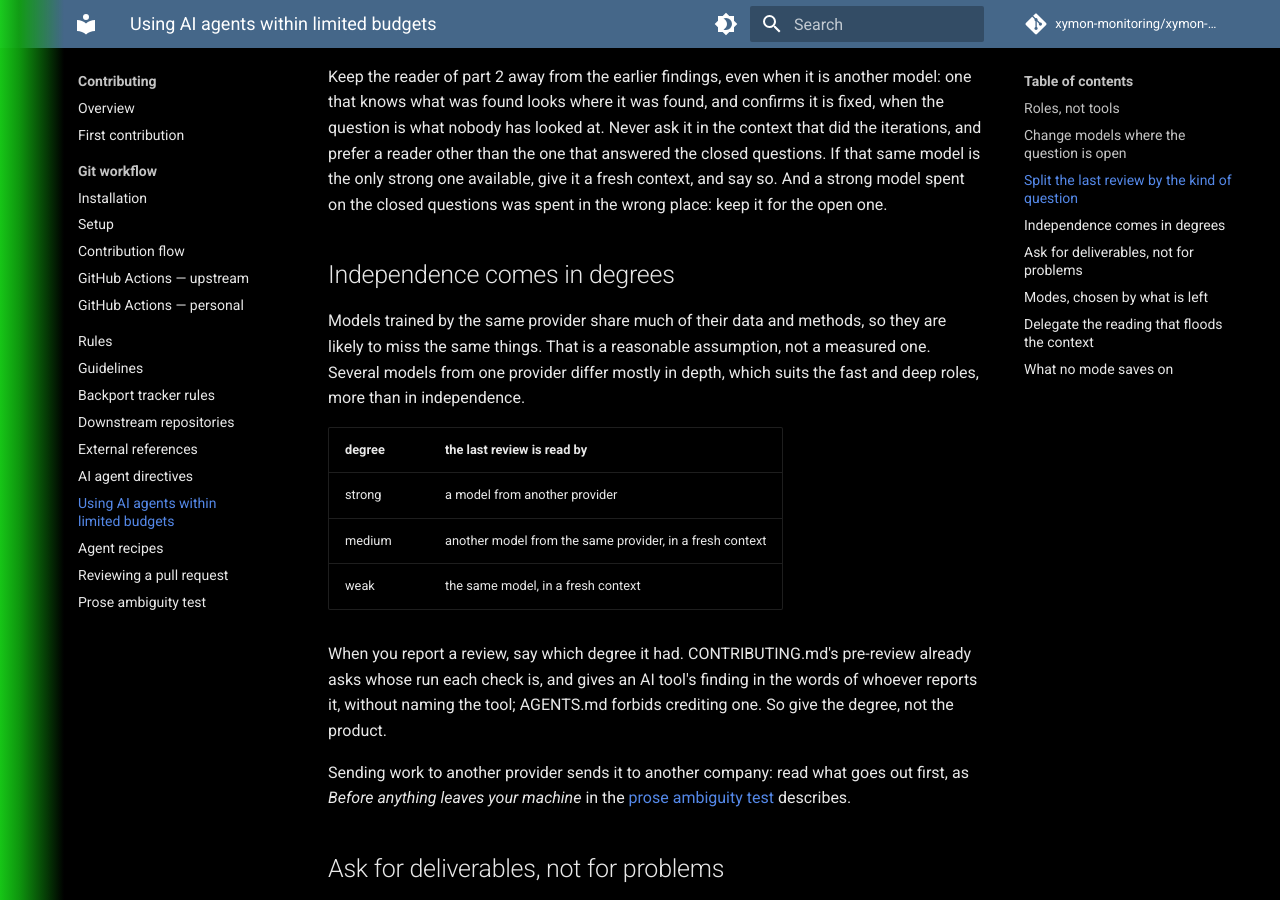
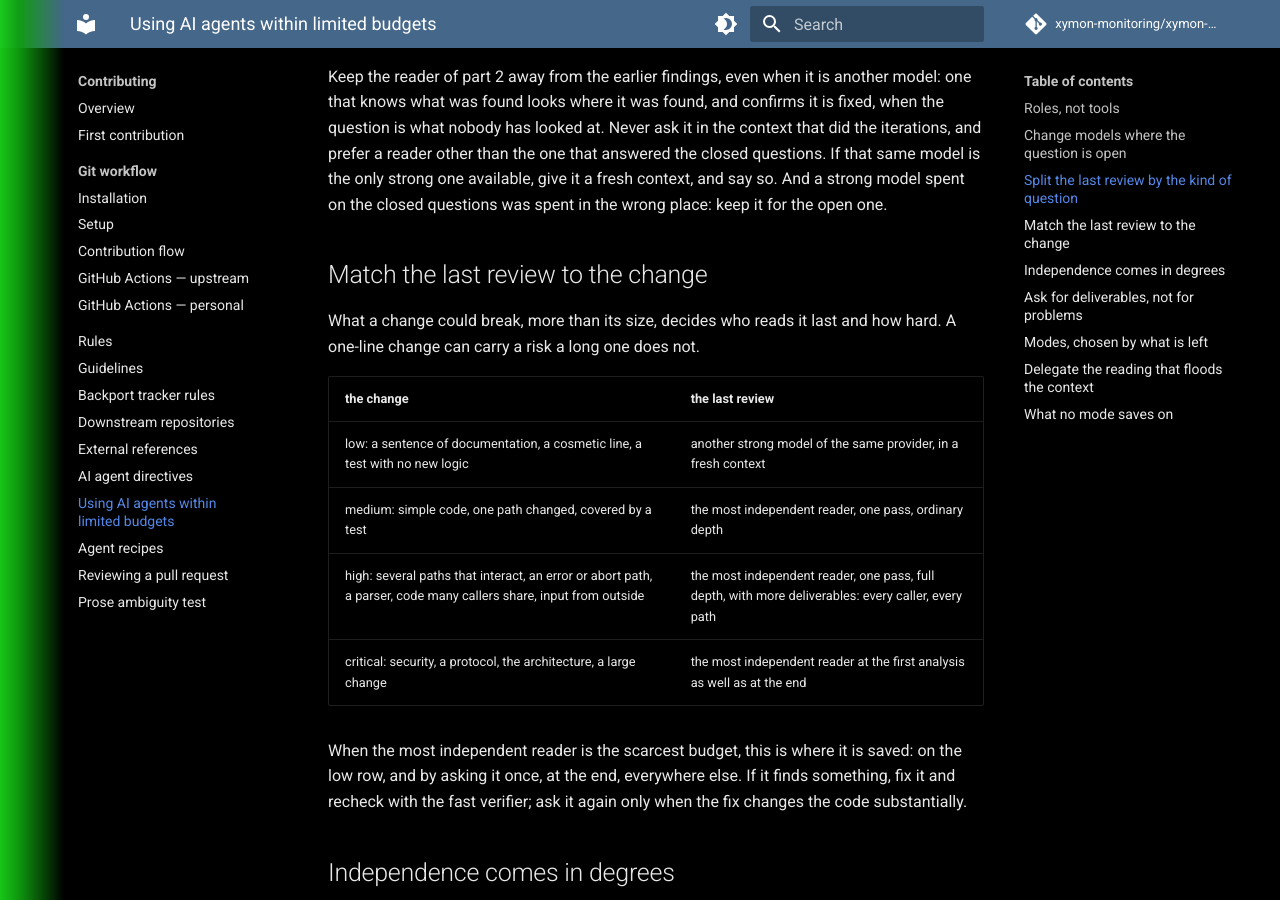
Before and after one commit to xymon-monitoring/xymon-wiki, an MkDocs documentation site: the page built from docs/contributing/agent-usage.md, in a window 1280 px wide and 900 px high, scrolled down 1812 px. Built offline with MkDocs 1.6.1 and Material for MkDocs 9.7.7, drawn with Linux system fonts in a browser that asks for light colours; comment, search, counter and statistics services are not loaded.

Commit message:
contributing: match agent-usage's last review to the change
What a change could break, more than its size, now decides who reads it last
and how hard: another model of the same provider for a documentation
sentence or a cosmetic line, the most independent reader once at ordinary or
full depth for code, and at the first analysis too for security, protocol or
architecture changes. It also says where a scarce independent reader is
saved, and when to ask it again.

```diff
--- a/docs/contributing/agent-usage.md
+++ b/docs/contributing/agent-usage.md
@@ -71,6 +71,23 @@ strong one available, give it a fresh context, and say so. And a strong model
 spent on the closed questions was spent in the wrong place: keep it for the
 open one.
 
+## Match the last review to the change
+
+What a change could break, more than its size, decides who reads it last and
+how hard. A one-line change can carry a risk a long one does not.
+
+| the change | the last review |
+|---|---|
+| low: a sentence of documentation, a cosmetic line, a test with no new logic | another strong model of the same provider, in a fresh context |
+| medium: simple code, one path changed, covered by a test | the most independent reader, one pass, ordinary depth |
+| high: several paths that interact, an error or abort path, a parser, code many callers share, input from outside | the most independent reader, one pass, full depth, with more deliverables: every caller, every path |
+| critical: security, a protocol, the architecture, a large change | the most independent reader at the first analysis as well as at the end |
+
+When the most independent reader is the scarcest budget, this is where it is
+saved: on the low row, and by asking it once, at the end, everywhere else. If
+it finds something, fix it and recheck with the fast verifier; ask it again
+only when the fix changes the code substantially.
+
 ## Independence comes in degrees
 
 Models trained by the same provider share much of their data and methods, so
```
